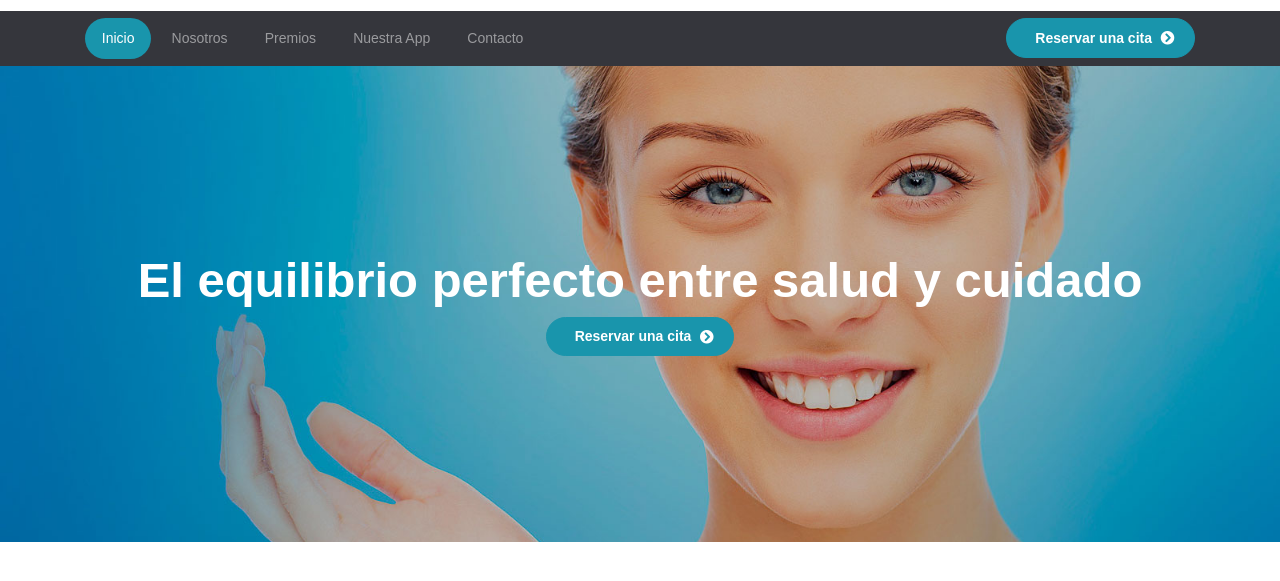
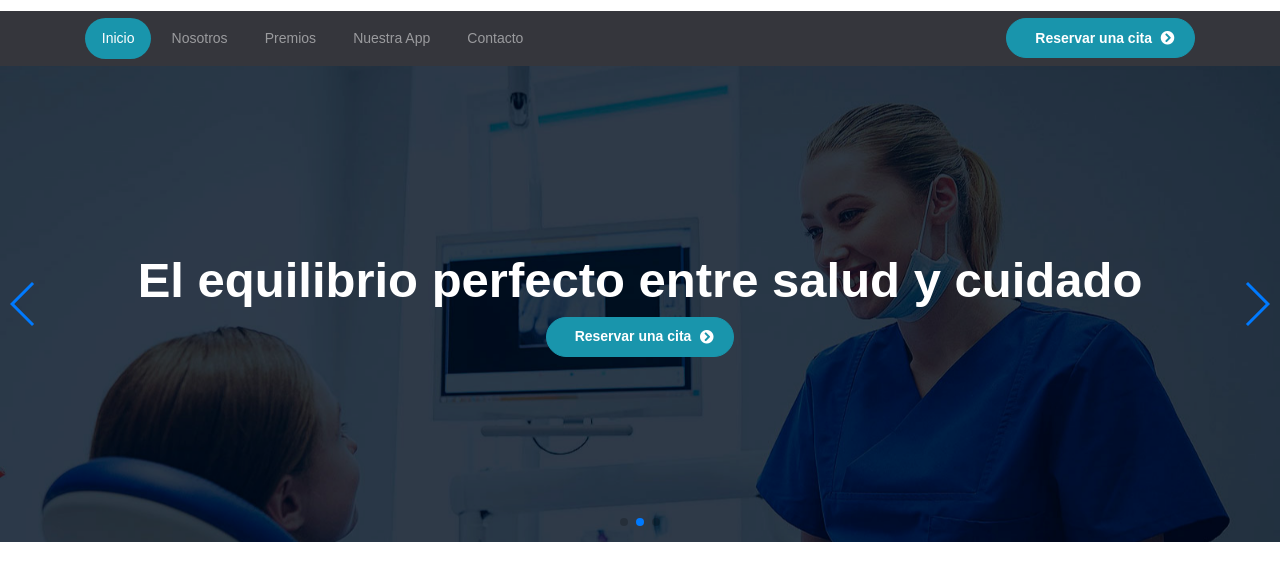
Before and after one commit to Archlock20/Proyecto-Web---HealthCare, a plain HTML site: page index.html in a window 1280 px wide. Shown: the part 131-712 px from the top of the page. Drawn offline with Linux system fonts and the light colour scheme.

Commit message:
Estilos y parametros para el carrusel de imagenes

```diff
--- a/css/estilos.scss
+++ b/css/estilos.scss
@@ -204,6 +204,18 @@ body{
     background-position: center center;
 }
 
+.swiper-slide:before{
+    content: "";
+    position: absolute;
+    background: black;
+    left: 0;
+    right: 0;
+    top: 0;
+    bottom: 0;
+    opacity: .4;
+}
+
+
 /*-------------------------------------
 x. MEDIAS QUERIES
 -------------------------------------*/
--- a/index.html
+++ b/index.html
@@ -133,6 +133,15 @@
 
             </div>
         </div>
+
+        <!-- Botones de navegacion para la barra de navegacion -->
+        <div class="swiper-button-prev"></div>
+        <div class="swiper-button-next"></div>
+
+        <!-- Botones de paginacion para la barra de navegacion -->
+        <div class="swiper-pagination"></div>
+
+
     </section>
 
 
--- a/js/mis-scripts.js
+++ b/js/mis-scripts.js
@@ -24,35 +24,26 @@ $(function () {
     /*-----------------------------------------------------------
      2. INICIANDO SWIPER
      -------------------------------------------------------------*/
-    var swiper = new Swiper('.swiper-container', {
-
-
-
-
-
-
-
-
-
+    var swiper = new Swiper('#animacion', {
 
         /*Botones de navegación */
         navigation: {
             nextEl: '.swiper-button-next',
             prevEl: '.swiper-button-prev',
         },
-        /*Botones de paginación */
+        /*Botones de paginación - Animaciones del slider*/
         pagination: {
             el: '.swiper-pagination',
             type: 'bullets',
             clickable: true,
         },
-        speed: 500,
-        effect: 'fade',
+        speed: 600,
+        effect: 'coverflow',
         grabCursor: true,
         loop: true,
-        //   autoplay: {
-        //     delay: 10000,
-        //   },
+          autoplay: {
+            delay: 3000,
+          },
         keyboard: {
             enabled: true,
             onlyInViewport: true,
```
Also changed, not shown: css/estilos.css, 1 other file.
